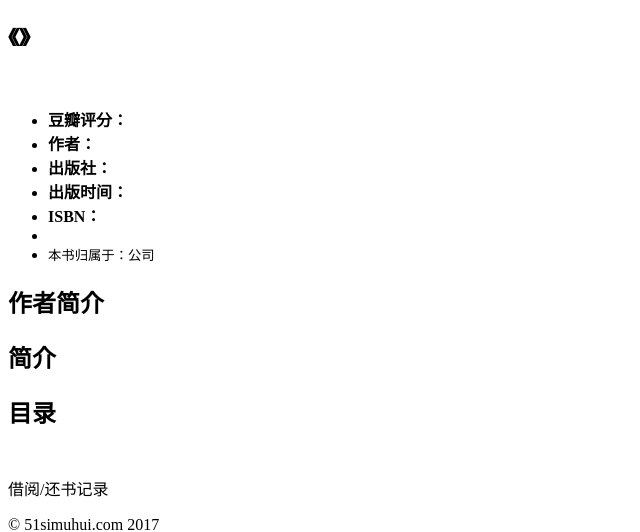
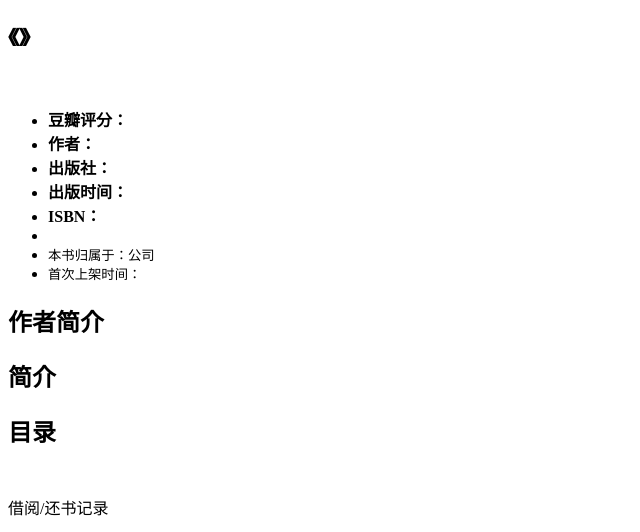
Before and after one commit to e-yunduan/library, a Yii app: template frontend/views/book/view.php in a window 1280 px wide. Shown: the top 532 px of the page, without its empty margins (0-640 px from the left). Run offline with PHP 8.4 and a stand-in for Yii, Linux system fonts and the light colour scheme; the template is opened without the code that fills it, so the values that code supplies are empty; some libraries are stand-ins or nearby versions.

Commit message:
图书详情页显示上架时间

```diff
--- a/frontend/views/book/view.php
+++ b/frontend/views/book/view.php
@@ -34,6 +34,9 @@ $data = \yii\helpers\Json::decode($model->data);
                         <li></li>
                         <li>
                             <small>本书归属于：<?= $model->ownUser ? $model->ownUser['real_name'] : '公司' ?></small>
+                        </li>
+                        <li>
+                            <small>首次上架时间：<?= Yii::$app->formatter->asDatetime($model->created_at) ?></small>
                         </li>
                     </ul>
 
```
